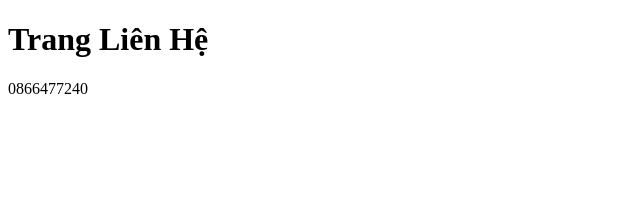
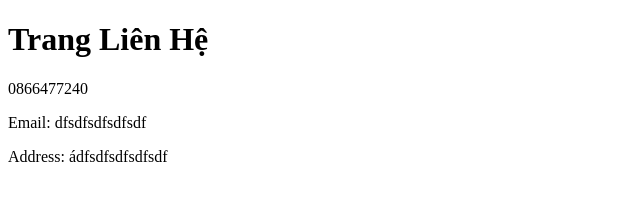
Before and after one commit to Tuanthien123456/be-shop-online, a plain HTML site: page contact.html in a window 1280 px wide. Shown: the whole page, without its empty margins (0-640 px from the left). Drawn offline with Linux system fonts and the light colour scheme.

Commit message:
Update contact and products

```diff
--- a/contact.html
+++ b/contact.html
@@ -9,5 +9,7 @@
     <h1>Trang Liên Hệ</h1>
 
     <p>0866477240</p>
+    <p>Email: dfsdfsdfsdfsdf</p>
+    <p>Address: ádfsdfsdfsdfsdf</p>
 </body>
 </html>
```
Also changed, not shown: products.html (+3 -0 lines).
